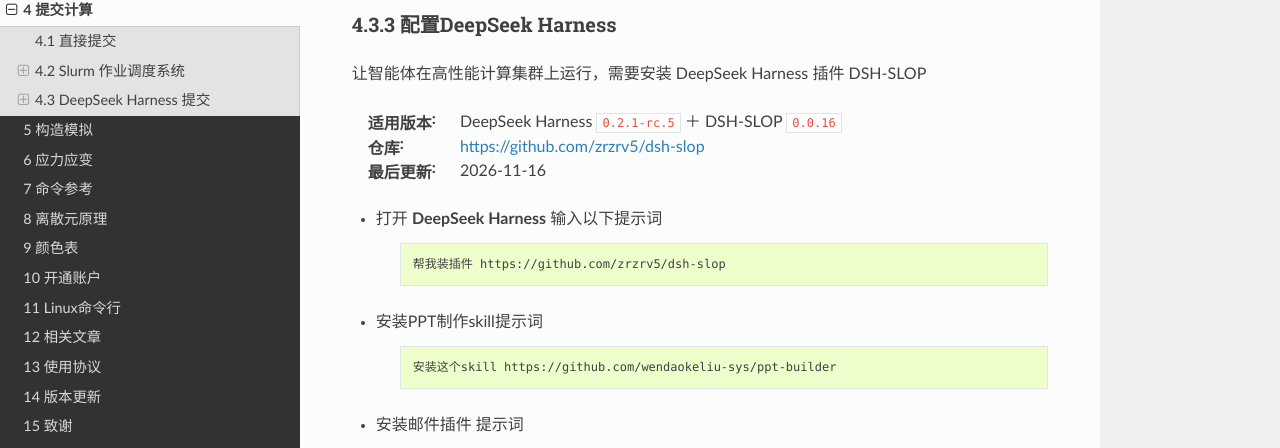
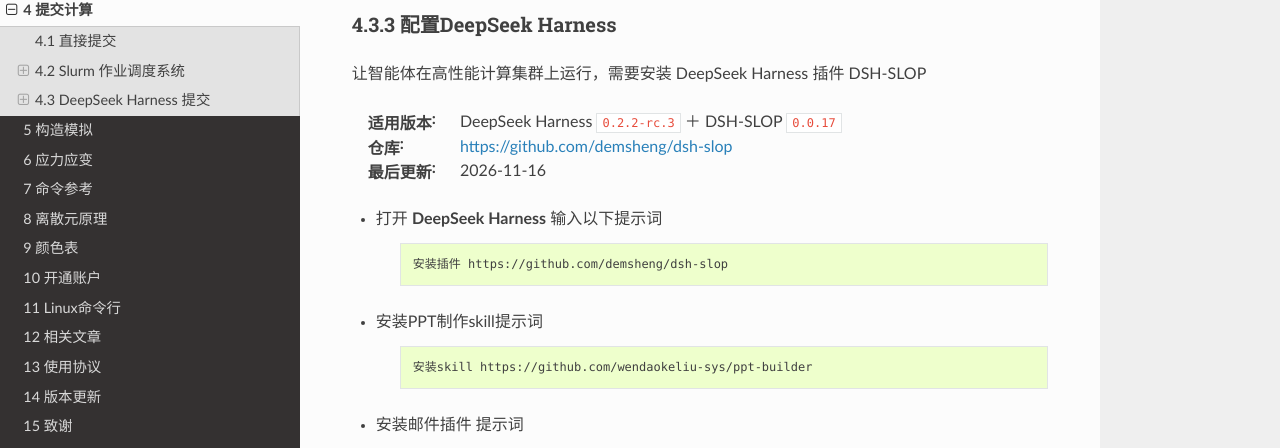
Before and after one commit to geovbox/zdem_doc, a Sphinx documentation site: the page built from source/clac/index.rst, in a window 1280 px wide and 900 px high, scrolled down 6153 px. Shown: the part 219-667 px from the top of the window. Built offline with Sphinx 7.4.7 and the Read the Docs theme 3.1.0, drawn with Linux system fonts in a browser that asks for light colours; comment, search, counter and statistics services are not loaded.

Commit message:
using dsh-slop of my github

```diff
--- a/source/clac/index.rst
+++ b/source/clac/index.rst
@@ -169,22 +169,22 @@ DeepSeek Harness 提交
 
 让智能体在高性能计算集群上运行，需要安装 DeepSeek Harness 插件 DSH-SLOP
 
-:适用版本: DeepSeek Harness ``0.2.1-rc.5`` ＋ DSH-SLOP ``0.0.16``
-:仓库: https://github.com/zrzrv5/dsh-slop
+:适用版本: DeepSeek Harness ``0.2.2-rc.3`` ＋ DSH-SLOP ``0.0.17``
+:仓库: https://github.com/demsheng/dsh-slop
 :最后更新: 2026-11-16
 
 - 打开 **DeepSeek Harness** 输入以下提示词
 
     .. code-block:: text
 
-       帮我装插件 https://github.com/zrzrv5/dsh-slop
+       安装插件 https://github.com/demsheng/dsh-slop
 
 
 - 安装PPT制作skill提示词
 
     .. code-block:: text
 
-       安装这个skill https://github.com/wendaokeliu-sys/ppt-builder
+       安装skill https://github.com/wendaokeliu-sys/ppt-builder
 
 - 安装邮件插件	提示词
 
```
